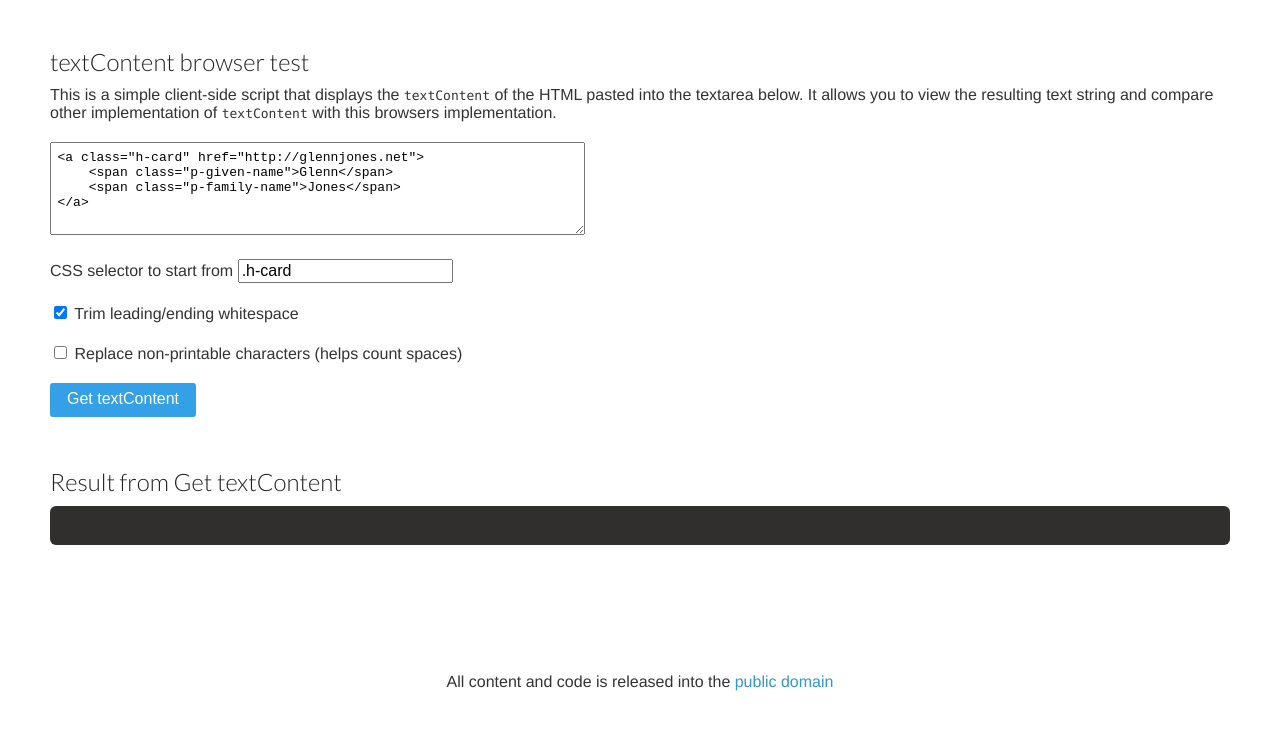
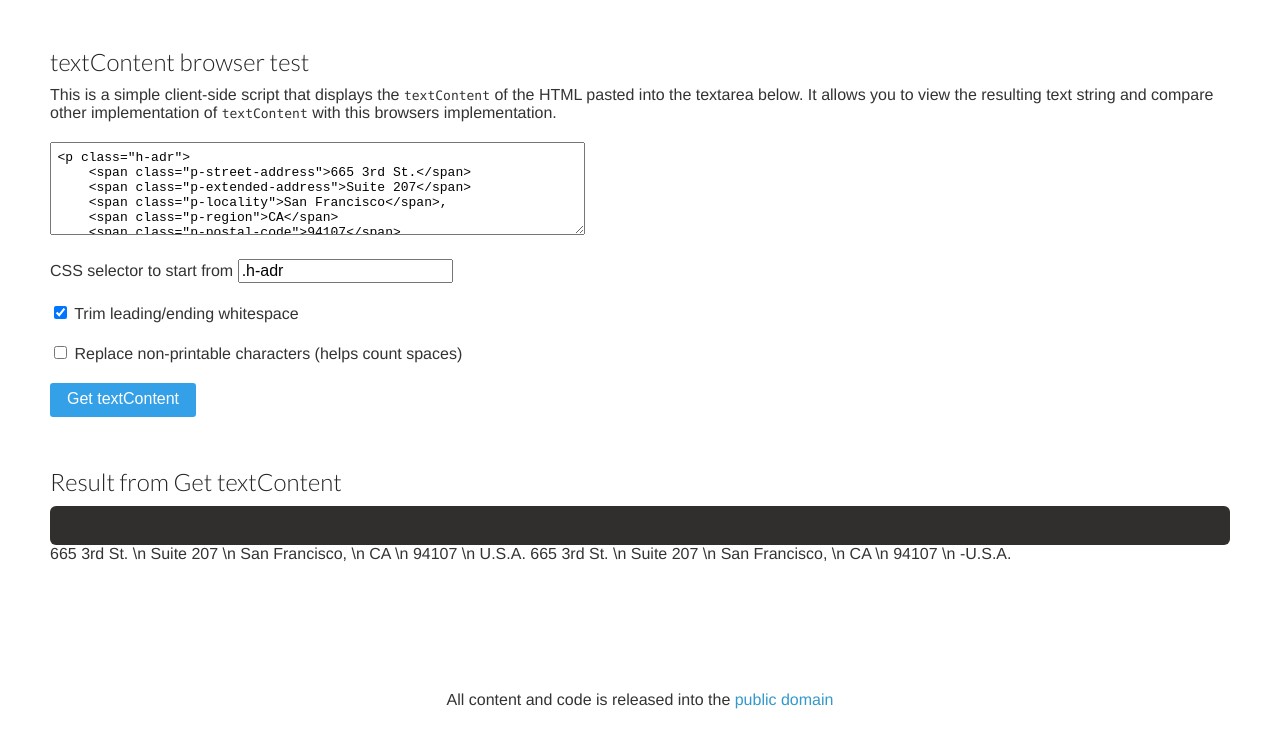
Before and after one commit to glennjones/microformats-testrunner, a website: page templates/textcontent.html in a window 1280 px wide. Shown: the part 97-844 px from the top of the page. Drawn offline with nearby package versions, Linux system fonts and the light colour scheme; files that its build step writes are made by us from their sources.

```diff
--- a/config.json
+++ b/config.json
@@ -13,8 +13,6 @@
 			"method": "post",
 			"htmlPropertyName": "doc",
 			"baseURLPropertyName": "url",
-			"strictProperty": "strip_rel_urls",
-			"strictPropertyValue": "on",
 			"url": "https://kylewm.com/services/mf2",
 			"projectUrl": "https://github.com/tommorris/mf2py",
 			"authors": ["Tom Morris"]
--- a/package.json
+++ b/package.json
@@ -2,7 +2,7 @@
   "author": "Glenn Jones",
   "name": "microformats-testrunner",
   "description": "A microformat 2 test runner",
-  "version": "0.0.4",
+  "version": "0.0.5",
   "license": "MIT",
   "repository": {
     "type": "git",
@@ -27,7 +27,7 @@
     "joi": "6.4.x",
     "js-beautify": "1.5.x",
     "microformat-node": "0.2.x",
-    "microformat-tests": "0.1.x",
+    "microformat-tests": "https://api.github.com/repos/microformats/tests/tarball/",
     "mkdirp": "0.5.x",
     "moment": "2.10.x",
     "node-dir": "^0.1.8",
--- a/templates/textcontent.html
+++ b/templates/textcontent.html
@@ -132,16 +132,20 @@
 
             <p>
 <textarea id="html">
-<a class="h-card" href="http://glennjones.net">
-    <span class="p-given-name">Glenn</span>
-    <span class="p-family-name">Jones</span>
-</a>
+<p class="h-adr">
+    <span class="p-street-address">665 3rd St.</span>
+    <span class="p-extended-address">Suite 207</span>
+    <span class="p-locality">San Francisco</span>,
+    <span class="p-region">CA</span>
+    <span class="p-postal-code">94107</span>
+    <span class="p-country-name">&dash;U.S.A.</span>
+</p>
 </textarea>
             </p>
 
              <p>
                 <label for="selector">CSS selector to start from</label>
-                <input type="text" name="selector" id="selector" value=".h-card"/>
+                <input type="text" name="selector" id="selector" value=".h-adr"/>
             </p>
 
             <p>
@@ -160,7 +164,8 @@
             <h2>Result from Get textContent</h2>
             <pre id="result" class="prettyprint"> </pre>
 
-
+     665 3rd St.  \n    Suite 207  \n    San Francisco,  \n    CA  \n    94107  \n    U.S.A.
+     665 3rd St.  \n    Suite 207  \n    San Francisco,  \n    CA  \n    94107  \n    ‐U.S.A.
 
 
         </scetion>
```
